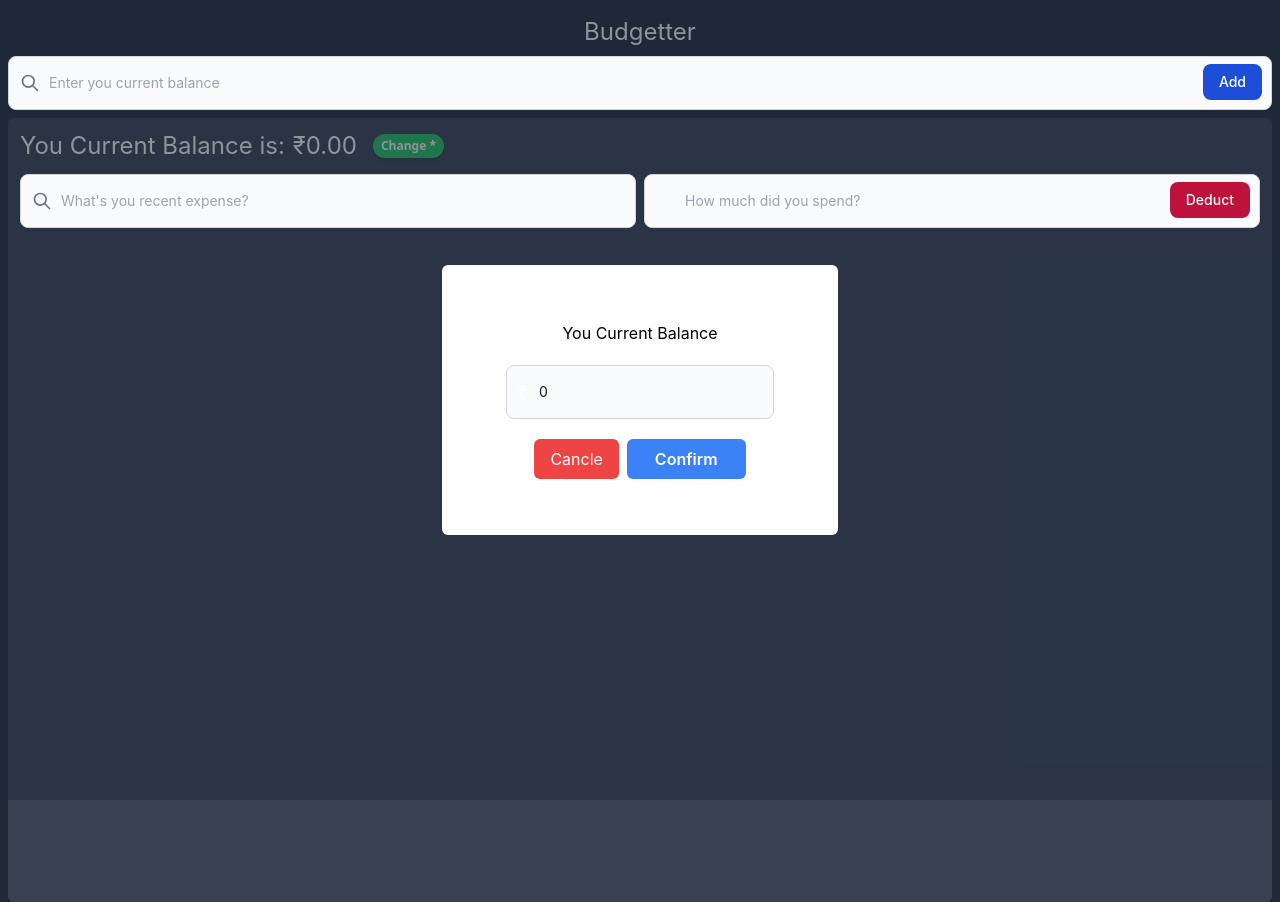
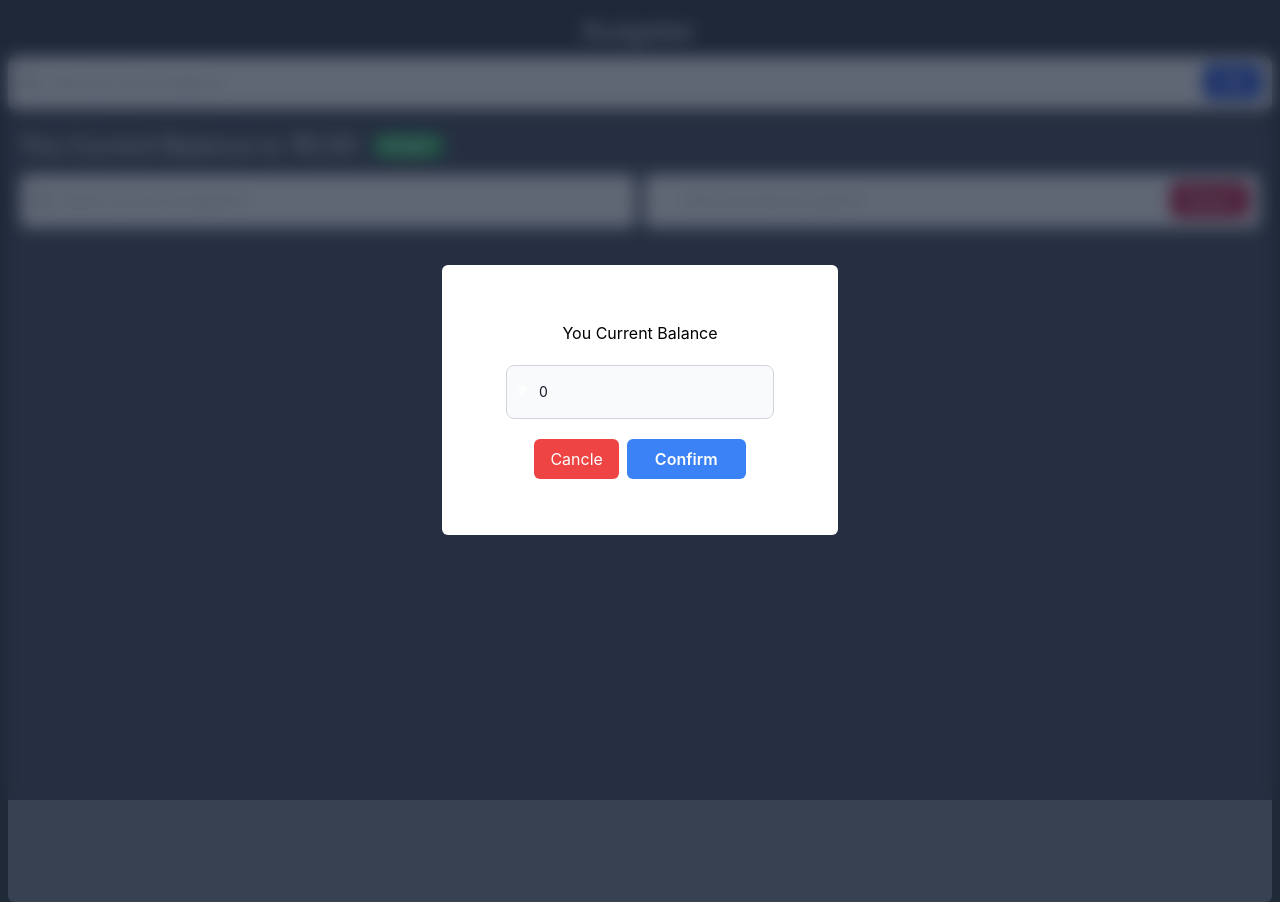
Before and after one commit to ejajahmad/budgetter, a React (Vite) app: page / in a window 1280 px wide. Both pictures are taken after a click on the button "Change *". Built offline with nearby package versions, Linux system fonts and the light colour scheme.

Commit message:
Modal Z Index Fix, Blur Added

```diff
--- a/src/components/modal.jsx
+++ b/src/components/modal.jsx
@@ -2,7 +2,7 @@ import React from "react";
 
 export default function Modal({ onHide, confirm, heading, children }) {
   return (
-    <div class="bg-slate-800 bg-opacity-50 flex justify-center items-center absolute top-0 right-0 bottom-0 left-0">
+    <div class="bg-slate-800 bg-opacity-70 backdrop-blur flex justify-center items-center absolute top-0 right-0 bottom-0 left-0 z-50">
       <div class="bg-white px-16 py-14 rounded-md text-center flex flex-col gap-5">
         {heading && <h1 class="text-xl mb-4 font-bold text-slate-500">{heading}</h1>}
         {children}
```
